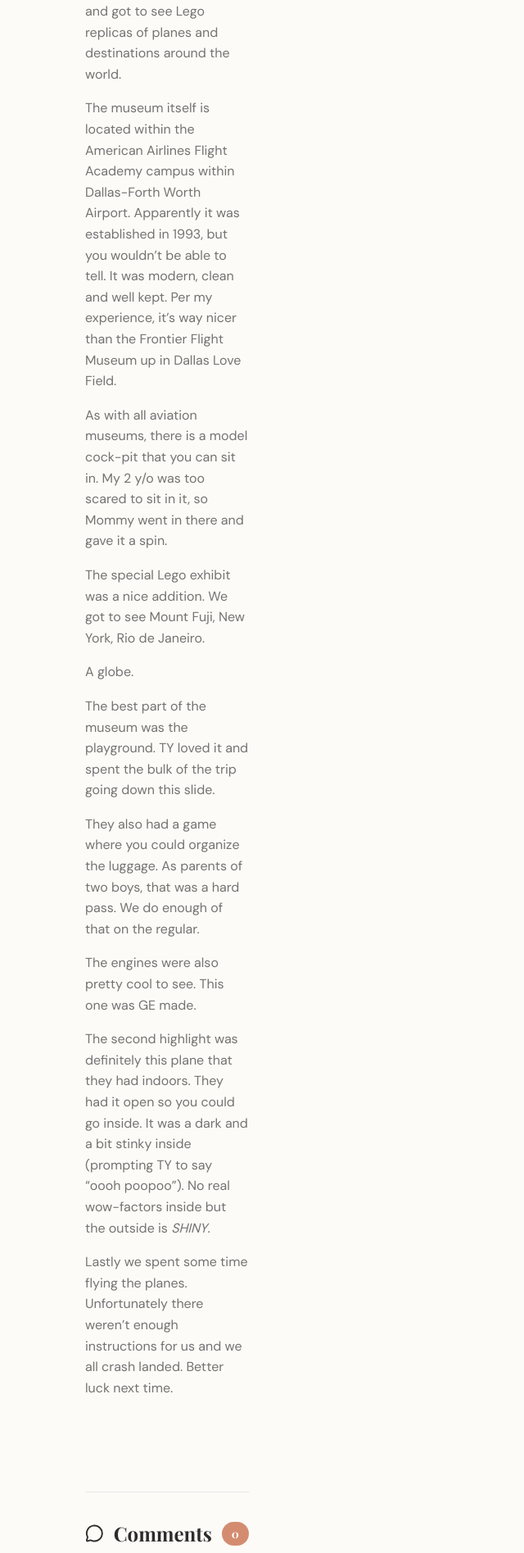
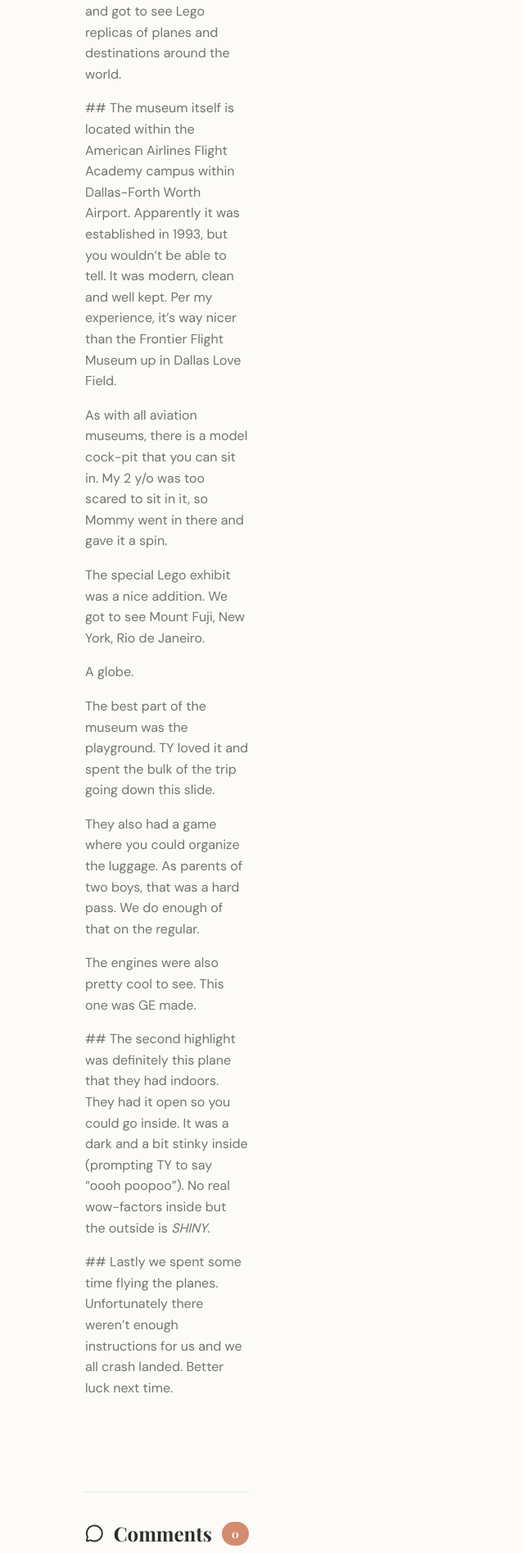
Before and after one commit to josephdc18/youngchai-blog, an Eleventy site: page src/content/blog/en/chasing-light-lisbon.md in a window 1280 px wide. Shown: the part 1765-3660 px from the top of the page at 82% size, without its empty margins (0-640 px from the left). Built offline with nearby package versions, Linux system fonts and the light colour scheme; Eleventy itself is replaced by a stand-in of ours; files that its build step writes are made by us from their sources; no server answers; files whose address does not match are found by name; a web font is replaced by a local one; what cheerio would draw is missing.

Commit message:
Update Blog Post “chasing-light-lisbon”

```diff
--- a/src/content/blog/en/chasing-light-lisbon.md
+++ b/src/content/blog/en/chasing-light-lisbon.md
@@ -10,9 +10,9 @@ tags:
 image: /assets/images/blog/img_6303.jpeg
 imageAlt: ""
 ---
-**The CR Smith Museum** was a hit with the boys. It’s a solid 1~2 hour activity that I would recommend to both adults and kids who like planes or are interested in learning about commercial aviation history. We were lucky enough to visit during their special Lego exhibition, and got to see Lego replicas of planes and destinations around the world.
+\## **The CR Smith Museum** was a hit with the boys. It’s a solid 1~2 hour activity that I would recommend to both adults and kids who like planes or are interested in learning about commercial aviation history. We were lucky enough to visit during their special Lego exhibition, and got to see Lego replicas of planes and destinations around the world.
 
-The museum itself is located within the American Airlines Flight Academy campus within Dallas-Forth Worth Airport. Apparently it was established in 1993, but you wouldn’t be able to tell. It was modern, clean and well kept. Per my experience, it’s way nicer than the Frontier Flight Museum up in Dallas Love Field.
+\## The museum itself is located within the American Airlines Flight Academy campus within Dallas-Forth Worth Airport. Apparently it was established in 1993, but you wouldn’t be able to tell. It was modern, clean and well kept. Per my experience, it’s way nicer than the Frontier Flight Museum up in Dallas Love Field.
 
 As with all aviation museums, there is a model cock-pit that you can sit in. My 2 y/o was too scared to sit in it, so Mommy went in there and gave it a spin.
 
@@ -26,6 +26,6 @@ They also had a game where you could organize the luggage. As parents of two boy
 
 The engines were also pretty cool to see. This one was GE made.
 
-The second highlight was definitely this plane that they had indoors. They had it open so you could go inside. It was a dark and a bit stinky inside (prompting TY to say “oooh poopoo”). No real wow-factors inside but the outside is *SHINY*.
+\## The second highlight was definitely this plane that they had indoors. They had it open so you could go inside. It was a dark and a bit stinky inside (prompting TY to say “oooh poopoo”). No real wow-factors inside but the outside is *SHINY*.
 
-Lastly we spent some time flying the planes. Unfortunately there weren’t enough instructions for us and we all crash landed. Better luck next time.
+\## Lastly we spent some time flying the planes. Unfortunately there weren’t enough instructions for us and we all crash landed. Better luck next time.
```
